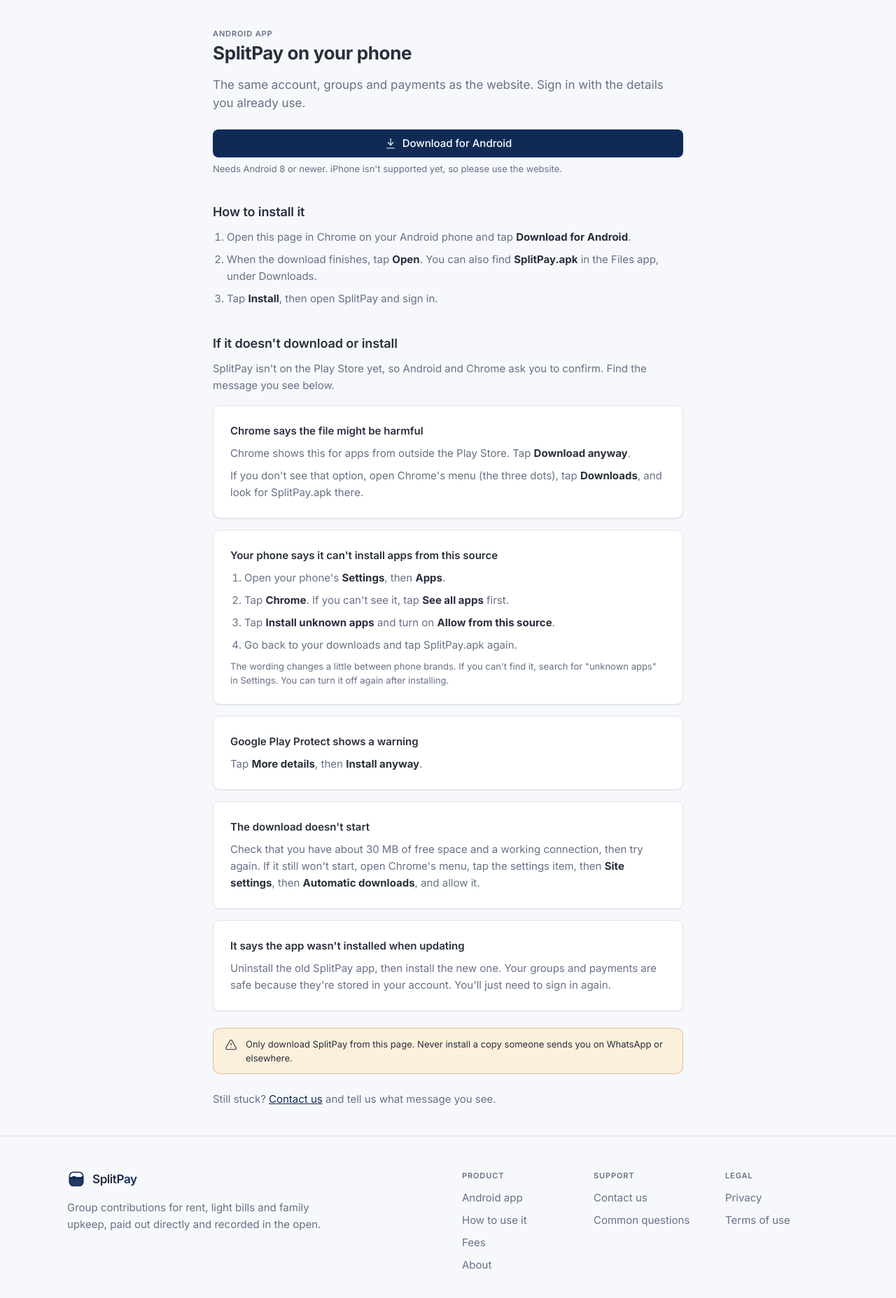
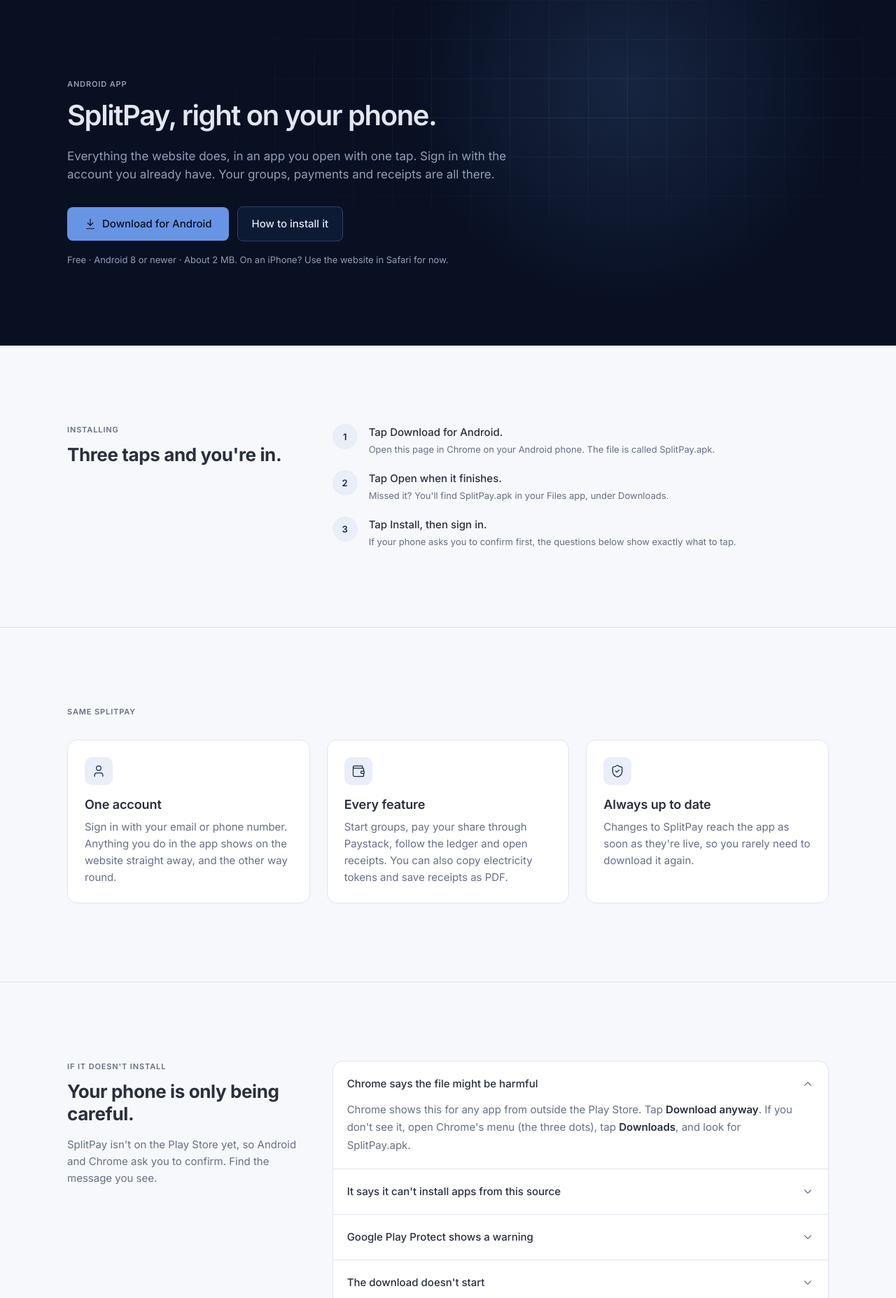
Before and after one commit to awaaladin/splitstay, a Django app: template templates/pages/app.html in a window 1280 px wide. Shown: the part 65-1920 px from the top of the page at 70% size. Run offline with Django 5.2, Linux system fonts and the light colour scheme; the template is opened without the code that fills it: most values are stand-ins (such as "Sample title", 1, 10 or a date in 2020).

Commit message:
App download page and return-to-app page polish
Co-Authored-By: Claude Sonnet 5.5 <noreply@anthropic.com>

```diff
--- a/templates/pages/app.html
+++ b/templates/pages/app.html
@@ -3,60 +3,73 @@
 {% block title %}Download the SplitPay Android app{% endblock %}
 {% block og_title %}Download the SplitPay Android app{% endblock %}
 {% block description %}Get the SplitPay app for Android phones. Same account, same groups and same payments as the website, with simple steps if your phone blocks the download.{% endblock %}
+{% block head %}<noscript><style>.reveal{opacity:1;transform:none;filter:none}</style></noscript>{% endblock %}
+{% block main_class %}{% endblock %}
 {% block content %}
-<div class="page">
-  <div class="mx-auto max-w-2xl">
-    <p class="eyebrow">Android app</p>
-    <h1 class="page-title mt-1">SplitPay on your phone</h1>
-    <p class="mt-4 text-lead text-muted">The same account, groups and payments as the website. Sign in with the details you already use.</p>
+<section class="force-dark relative overflow-hidden border-b border-line">
+  <div class="hero-bg"></div>
+  <div class="page relative py-20 sm:py-28">
+    <p class="reveal eyebrow">Android app</p>
+    <h1 class="reveal mt-4 max-w-3xl text-[2.5rem] font-semibold leading-[1.05] tracking-[-0.035em] text-fg sm:text-6xl" style="--d:100ms">SplitPay, right on your phone.</h1>
+    <p class="reveal mt-6 max-w-2xl text-lead text-muted" style="--d:200ms">Everything the website does, in an app you open with one tap. Sign in with the account you already have. Your groups, payments and receipts are all there.</p>
+    <div class="reveal mt-8 flex flex-wrap items-center gap-3" style="--d:300ms">
+      <a href="{{ download_url }}" class="btn-primary !px-6 !py-3">{% icon "download" 18 %} Download for Android</a>
+      <a href="#install" class="btn-secondary !px-5 !py-3">How to install it</a>
+    </div>
+    <p class="reveal mt-4 text-meta text-muted" style="--d:360ms">Free · Android 8 or newer · About 2 MB. On an iPhone? Use the website in Safari for now.</p>
+  </div>
+</section>
 
-    <a href="{{ download_url }}" class="btn-primary btn-block mt-6">{% icon "download" 18 %} Download for Android</a>
-    <p class="hint">Needs Android 8 or newer. iPhone isn't supported yet, so please use the website.</p>
+<section id="install" class="scroll-mt-24 py-20 sm:py-28">
+  <div class="page grid gap-12 lg:grid-cols-12">
+    <div class="lg:col-span-4"><p class="reveal eyebrow">Installing</p><h2 class="reveal mt-3 text-title text-fg" style="--d:80ms">Three taps and you're in.</h2></div>
+    <ol class="space-y-5 lg:col-span-8">
+      <li class="reveal flex gap-4" style="--d:120ms"><span class="grid h-9 w-9 flex-none place-items-center rounded-full bg-primary-soft text-meta font-semibold text-primary">1</span><div><p class="text-body font-medium">Tap Download for Android.</p><p class="meta mt-0.5">Open this page in Chrome on your Android phone. The file is called SplitPay.apk.</p></div></li>
+      <li class="reveal flex gap-4" style="--d:200ms"><span class="grid h-9 w-9 flex-none place-items-center rounded-full bg-primary-soft text-meta font-semibold text-primary">2</span><div><p class="text-body font-medium">Tap Open when it finishes.</p><p class="meta mt-0.5">Missed it? You'll find SplitPay.apk in your Files app, under Downloads.</p></div></li>
+      <li class="reveal flex gap-4" style="--d:280ms"><span class="grid h-9 w-9 flex-none place-items-center rounded-full bg-primary-soft text-meta font-semibold text-primary">3</span><div><p class="text-body font-medium">Tap Install, then sign in.</p><p class="meta mt-0.5">If your phone asks you to confirm first, the questions below show exactly what to tap.</p></div></li>
+    </ol>
+  </div>
+</section>
 
-    <h2 class="section-title mt-10">How to install it</h2>
-    <ol class="mt-3 list-decimal space-y-2 pl-5 text-body text-muted">
-      <li>Open this page in Chrome on your Android phone and tap <strong class="text-fg">Download for Android</strong>.</li>
-      <li>When the download finishes, tap <strong class="text-fg">Open</strong>. You can also find <strong class="text-fg">SplitPay.apk</strong> in the Files app, under Downloads.</li>
-      <li>Tap <strong class="text-fg">Install</strong>, then open SplitPay and sign in.</li>
-    </ol>
+<section class="border-y border-line py-20 sm:py-28">
+  <div class="page">
+    <p class="reveal eyebrow">Same SplitPay</p>
+    <div class="mt-8 grid gap-6 md:grid-cols-3">
+      <div class="spot reveal p-6" data-spot><span class="grid h-10 w-10 place-items-center rounded-lg bg-primary-soft text-primary">{% icon "user" 20 %}</span><h3 class="mt-4 text-section">One account</h3><p class="mt-2 text-body text-muted">Sign in with your email or phone number. Anything you do in the app shows on the website straight away, and the other way round.</p></div>
+      <div class="spot reveal p-6" data-spot style="--d:80ms"><span class="grid h-10 w-10 place-items-center rounded-lg bg-primary-soft text-primary">{% icon "wallet" 20 %}</span><h3 class="mt-4 text-section">Every feature</h3><p class="mt-2 text-body text-muted">Start groups, pay your share through Paystack, follow the ledger and open receipts. You can also copy electricity tokens and save receipts as PDF.</p></div>
+      <div class="spot reveal p-6" data-spot style="--d:160ms"><span class="grid h-10 w-10 place-items-center rounded-lg bg-primary-soft text-primary">{% icon "shield-check" 20 %}</span><h3 class="mt-4 text-section">Always up to date</h3><p class="mt-2 text-body text-muted">Changes to SplitPay reach the app as soon as they're live, so you rarely need to download it again.</p></div>
+    </div>
+  </div>
+</section>
 
-    <h2 class="section-title mt-10">If it doesn't download or install</h2>
-    <p class="mt-3 text-body text-muted">SplitPay isn't on the Play Store yet, so Android and Chrome ask you to confirm. Find the message you see below.</p>
+<section class="py-20 sm:py-28">
+  <div class="page grid gap-12 lg:grid-cols-12">
+    <div class="lg:col-span-4"><p class="reveal eyebrow">If it doesn't install</p><h2 class="reveal mt-3 text-title text-fg" style="--d:80ms">Your phone is only being careful.</h2><p class="reveal mt-4 text-body text-muted" style="--d:120ms">SplitPay isn't on the Play Store yet, so Android and Chrome ask you to confirm. Find the message you see.</p></div>
+    <div class="reveal divide-line rounded-xl border border-line bg-surface lg:col-span-8" style="--d:160ms">
+      <details class="faq group p-5" open><summary>Chrome says the file might be harmful<span class="chev">{% icon "chevron-down" 18 %}</span></summary><p>Chrome shows this for any app from outside the Play Store. Tap <b>Download anyway</b>. If you don't see it, open Chrome's menu (the three dots), tap <b>Downloads</b>, and look for SplitPay.apk.</p></details>
+      <details class="faq group p-5"><summary>It says it can't install apps from this source<span class="chev">{% icon "chevron-down" 18 %}</span></summary><p>Open <b>Settings</b>, then <b>Apps</b>, then <b>Chrome</b> (tap <b>See all apps</b> if it isn't listed). Tap <b>Install unknown apps</b> and turn on <b>Allow from this source</b>. Go back and tap SplitPay.apk again. Wording differs a little between phone brands, so search Settings for "unknown apps" if you can't find it. You can turn it off after installing.</p></details>
+      <details class="faq group p-5"><summary>Google Play Protect shows a warning<span class="chev">{% icon "chevron-down" 18 %}</span></summary><p>Tap <b>More details</b>, then <b>Install anyway</b>.</p></details>
+      <details class="faq group p-5"><summary>The download doesn't start<span class="chev">{% icon "chevron-down" 18 %}</span></summary><p>Check your connection and that you have a little free space, then try again. If it still won't start, open Chrome's menu, then <b>Settings</b>, <b>Site settings</b> and <b>Automatic downloads</b>, and allow it.</p></details>
+      <details class="faq group p-5"><summary>It says the app wasn't installed when updating<span class="chev">{% icon "chevron-down" 18 %}</span></summary><p>Uninstall the old SplitPay app, then install the new one. Your groups and payments are stored in your account, so nothing is lost. You'll just sign in again.</p></details>
+    </div>
+  </div>
+</section>
 
-    <div class="card card-pad mt-4">
-      <h3 class="text-body font-semibold text-fg">Chrome says the file might be harmful</h3>
-      <p class="mt-2 text-body text-muted">Chrome shows this for apps from outside the Play Store. Tap <strong class="text-fg">Download anyway</strong>.</p>
-      <p class="mt-2 text-body text-muted">If you don't see that option, open Chrome's menu (the three dots), tap <strong class="text-fg">Downloads</strong>, and look for SplitPay.apk there.</p>
-    </div>
+<section class="force-dark border-t border-line py-20">
+  <div class="page grid gap-12 lg:grid-cols-12">
+    <div class="lg:col-span-4"><p class="reveal eyebrow">Stay safe</p><h2 class="reveal mt-3 text-title text-fg" style="--d:80ms">Only from this page.</h2></div>
+    <ul class="reveal space-y-3 text-body text-muted lg:col-span-8" style="--d:120ms">
+      <li class="flex gap-3">{% icon "check" 18 "mt-1 flex-none text-ok" %}<span><b class="font-semibold text-fg">Download it here.</b> Never install a copy someone sends you on WhatsApp, Telegram or anywhere else.</span></li>
+      <li class="flex gap-3">{% icon "check" 18 "mt-1 flex-none text-ok" %}<span><b class="font-semibold text-fg">Payments go through Paystack.</b> SplitPay never asks for your card PIN or bank password in a message or call.</span></li>
+    </ul>
+  </div>
+</section>
 
-    <div class="card card-pad mt-4">
-      <h3 class="text-body font-semibold text-fg">Your phone says it can't install apps from this source</h3>
-      <ol class="mt-2 list-decimal space-y-2 pl-5 text-body text-muted">
-        <li>Open your phone's <strong class="text-fg">Settings</strong>, then <strong class="text-fg">Apps</strong>.</li>
-        <li>Tap <strong class="text-fg">Chrome</strong>. If you can't see it, tap <strong class="text-fg">See all apps</strong> first.</li>
-        <li>Tap <strong class="text-fg">Install unknown apps</strong> and turn on <strong class="text-fg">Allow from this source</strong>.</li>
-        <li>Go back to your downloads and tap SplitPay.apk again.</li>
-      </ol>
-      <p class="mt-2 text-meta text-muted">The wording changes a little between phone brands. If you can't find it, search for "unknown apps" in Settings. You can turn it off again after installing.</p>
-    </div>
-
-    <div class="card card-pad mt-4">
-      <h3 class="text-body font-semibold text-fg">Google Play Protect shows a warning</h3>
-      <p class="mt-2 text-body text-muted">Tap <strong class="text-fg">More details</strong>, then <strong class="text-fg">Install anyway</strong>.</p>
-    </div>
-
-    <div class="card card-pad mt-4">
-      <h3 class="text-body font-semibold text-fg">The download doesn't start</h3>
-      <p class="mt-2 text-body text-muted">Check that you have about 30 MB of free space and a working connection, then try again. If it still won't start, open Chrome's menu, tap the settings item, then <strong class="text-fg">Site settings</strong>, then <strong class="text-fg">Automatic downloads</strong>, and allow it.</p>
-    </div>
-
-    <div class="card card-pad mt-4">
-      <h3 class="text-body font-semibold text-fg">It says the app wasn't installed when updating</h3>
-      <p class="mt-2 text-body text-muted">Uninstall the old SplitPay app, then install the new one. Your groups and payments are safe because they're stored in your account. You'll just need to sign in again.</p>
-    </div>
-
-    <p class="alert-warn mt-6 text-meta">{% icon "alert" 18 "mt-0.5" %} <span>Only download SplitPay from this page. Never install a copy someone sends you on WhatsApp or elsewhere.</span></p>
-    <p class="mt-6 text-body text-muted">Still stuck? <a class="text-primary underline" href="{% url 'web:contact' %}">Contact us</a> and tell us what message you see.</p>
+<section class="py-16">
+  <div class="page flex flex-col items-start justify-between gap-6 sm:flex-row sm:items-center">
+    <h2 class="text-title text-fg">Still stuck?</h2>
+    <div class="flex gap-3"><a href="{% url 'web:guide' %}" class="btn-secondary">Read the guide</a><a href="{% url 'web:contact' %}" class="btn-primary">Contact us</a></div>
   </div>
-</div>
+</section>
 {% endblock %}
+{% block scripts %}<script src="{% static 'js/landing.js' %}" defer></script>{% endblock %}
```
Also changed, not shown: templates/payments/return_to_app.html (+19 -12 lines).
